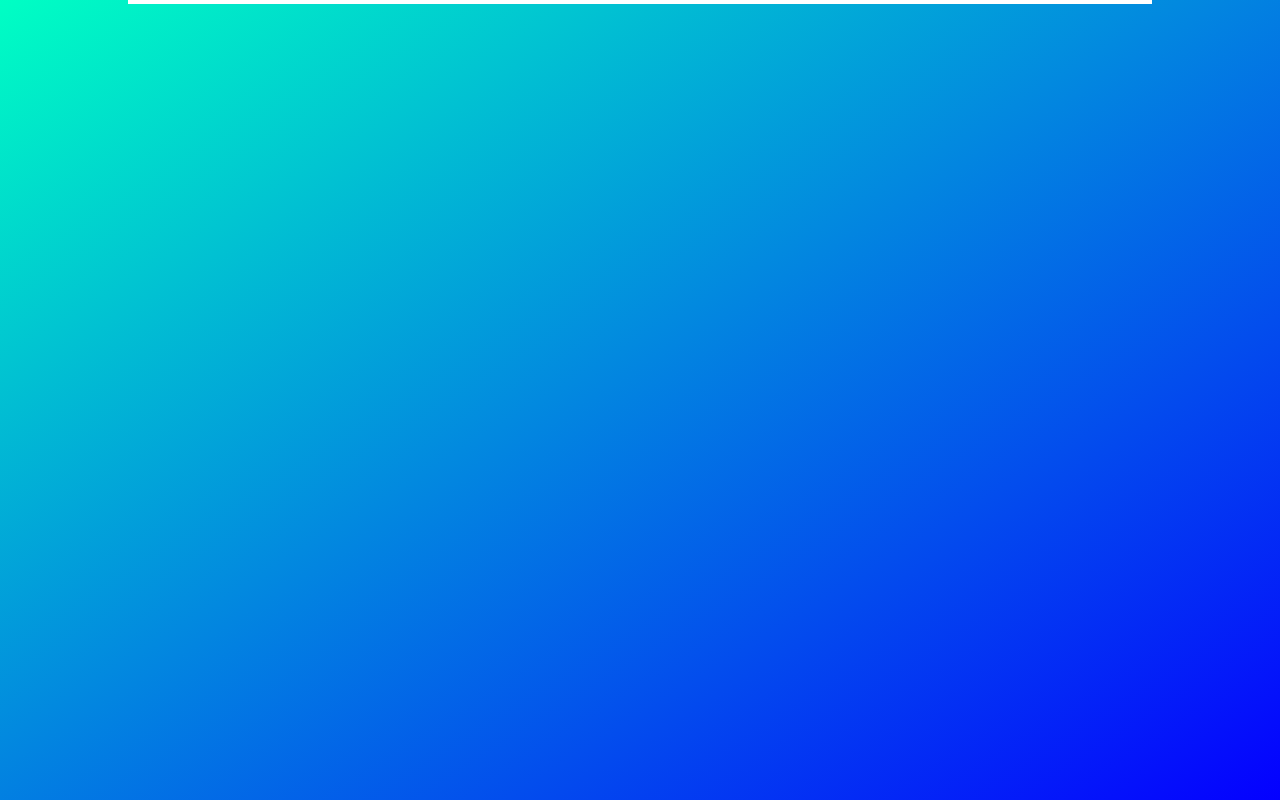
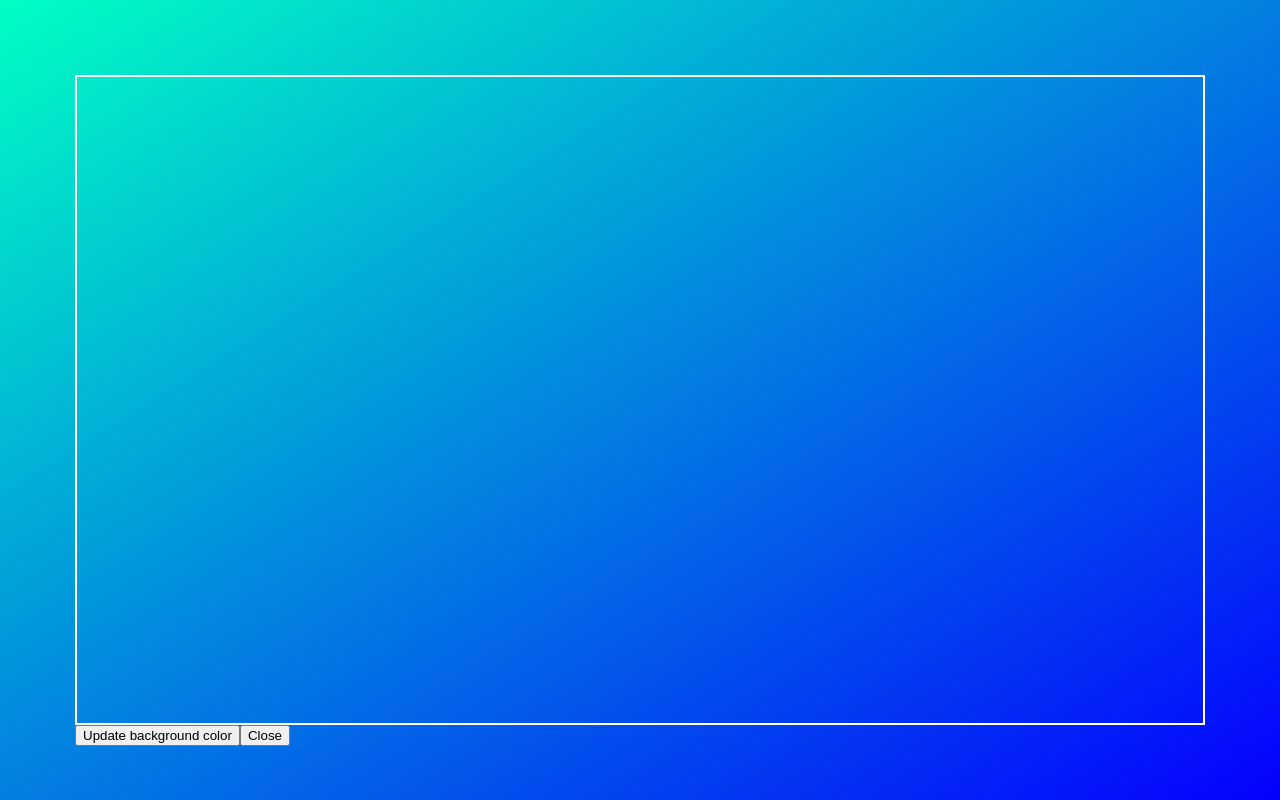
Before and after one commit to jackjocross/personal-site, a React app: page / in a window 1280 px wide. Built offline with nearby package versions, Linux system fonts and the light colour scheme; the HTML template or start-up script is replaced by a standard one.

Commit message:
Close button and update color button

```diff
--- a/app/App.jsx
+++ b/app/App.jsx
@@ -1,7 +1,7 @@
 import React from 'react';
 import Background from './Background.jsx';
 import Layout from './Layout.jsx';
-import styles from './main.css';
+import styles from './app.css';
 
 export default class App extends React.Component {
 	constructor(props) {
@@ -13,13 +13,13 @@ export default class App extends React.Component {
 	}
 	render() {
 		return (
-			<div className={styles.container} onClick={this.containerClick}>
+			<div className={styles.container}>
 				<Background hue={this.state.backgroundHue} />
-				<Layout />
+				<Layout updateBackground={this.updateBackground}/>
 			</div>
 		);
 	};
-	containerClick = () => {
+	updateBackground = () => {
 		const backgroundHue = Math.floor(Math.random() * 360);
 		this.setState({backgroundHue});
 	};
--- a/app/Background.jsx
+++ b/app/Background.jsx
@@ -1,5 +1,5 @@
 import React from 'react';
-import styles from './main.css';
+import styles from './background.css';
 
 export default class Background extends React.Component {
 	render() {
--- a/app/Layout.jsx
+++ b/app/Layout.jsx
@@ -1,102 +1,72 @@
 import React from 'react';
-import styles from './main.css';
+import PageSettings from './PageSettings.jsx';
+import styles from './layout.css';
 
 export default class Layout extends React.Component {
+
+
+
 	constructor(props) {
 		super(props);
 
-		this.closed = '10%';
-		this.expanded = '50%';
+		this.leftParams = ['leftCol', 'rightCol', 'expandWidth', 'closeWidth'];
+		this.rightParams = ['rightCol', 'leftCol', 'expandWidth', 'closeWidth'];
+		this.topParams = ['topRow', 'bottomRow', 'expandHeight', 'closeHeight'];
+		this.bottomParams = ['bottomRow', 'topRow', 'expandHeight', 'closeHeight'];
 
-		this.state = {
-			topHeight: this.closed,
-			rightWidth: this.closed,
-			bottomHeight: this.closed,
-			leftWidth: this.closed,
+		this.initialState = {
+			leftCol: styles.leftCol + ' ' + styles.closeWidth,
+			topRow: styles.topRow + ' ' + styles.closeHeight,
+			bottomRow: styles.bottomRow + ' ' + styles.closeHeight,
+			rightCol: styles.rightCol + ' ' + styles.closeWidth
 		};
+
+		this.state = this.initialState;
 	}
 	render() {
-
-		const topStyle = {
-			height: this.state.topHeight
-		};
-
-		const rightStyle = {
-			width: this.state.rightWidth
-		};
-
-		const bottomStyle = {
-			height: this.state.bottomHeight
-		};
-
-		const leftStyle = {
-			width: this.state.leftWidth
-		};
-
 		return (
-			<div className={ styles.layout }>
-				<div style={leftStyle} className={styles.leftCol} onClick={this.leftClick}>
-					<div style={topStyle} className={styles.topRow}></div>
-					<div className={styles.middleRow}></div>
-					<div style={bottomStyle} className={styles.bottomRow}></div>
+			<div className={styles.layout}>
+				<div className={this.state.leftCol} >
+					<div className={this.state.topRow}></div>
+					<div className={styles.middleRow} onClick={() => this.openSide(...this.leftParams)}>
+					</div>
+					<div className={this.state.bottomRow}></div>
 				</div>
 
 				<div className={styles.centerCol}>
-					<div style={topStyle} className={styles.topRow} onClick={this.topClick}></div>
+					<div className={this.state.topRow} onClick={() => this.openSide(...this.topParams)}>
+					</div>
 					<div className={styles.middleRow} onClick={this.centerClick}></div>
-					<div style={bottomStyle} className={styles.bottomRow} onClick={this.bottomClick}></div>
+					<div className={this.state.bottomRow} onClick={() => this.openSide(...this.bottomParams)}>
+						<PageSettings updateBackground={this.props.updateBackground} closeFn={() => this.closeSide(...this.bottomParams)}/>
+					</div>
 				</div>
 
-				<div style={rightStyle} className={styles.rightCol} onClick={this.rightClick}>
-					<div style={topStyle} className={styles.topRow}></div>
-					<div className={styles.middleRow}></div>
-					<div style={bottomStyle} className={styles.bottomRow}></div>
+				<div className={this.state.rightCol}>
+					<div className={this.state.topRow}></div>
+					<div className={styles.middleRow} onClick={() => this.openSide(...this.rightParams)}>
+					</div>
+					<div className={this.state.bottomRow}></div>
 				</div>
 			</div>
 		);
 	};
-	leftClick = () => {
-		let leftWidth = this.expanded,
-		rightWidth = this.closed;
-		if (this.state.leftFlex === this.expanded) {
-			leftWidth = this.closed;
+	openSide = (side, oppSide, expandStyle, closeStyle) => {
+		let sideStyle = styles[side] + ' ' + styles[expandStyle];
+		let oppSideStyle = styles[oppSide] + ' ' + styles[closeStyle];
+
+		if (this.state[side] === sideStyle) {
+			return;
 		}
 
-		this.setState({leftWidth, rightWidth});
+		this.setState({[side]: sideStyle, [oppSide]: oppSideStyle});
 	};
-	rightClick = () => {
-		let rightWidth = this.expanded,
-		leftWidth = this.closed;
-		if (this.state.rightWidth === this.expanded) {
-			rightWidth = this.closed;
-		}
+	closeSide = (side, oppSide, expandStyle, closeStyle) => {
+		let sideStyle = styles[side] + ' ' + styles[closeStyle];
 
-		this.setState({rightWidth, leftWidth});
+		this.setState({[side]: sideStyle})
 	};
 	centerClick = () => {
-		let leftWidth = this.closed,
-		rightWidth = this.closed,
-		topHeight = this.closed,
-		bottomHeight = this.closed;
-
-		this.setState({leftWidth, rightWidth, topHeight, bottomHeight});
-	};
-	topClick = () => {
-		let topHeight = this.expanded,
-		bottomHeight = this.closed;
-		if (this.state.topHeight === this.expanded) {
-			topHeight = this.closed;
-		}
-
-		this.setState({topHeight, bottomHeight});
-	};
-	bottomClick = () => {
-		let bottomHeight = this.expanded,
-		topHeight = this.closed;
-		if (this.state.bottomHeight === this.expanded) {
-			bottomHeight = this.closed;
-		}
-
-		this.setState({bottomHeight, topHeight});
-	};
+		this.setState(this.initialState);
+	}
 }
--- /dev/null
+++ b/app/PageSettings.jsx
@@ -0,0 +1,14 @@
+import React from 'react';
+import styles from './pageSettings.css';
+
+export default class PageSettings extends React.Component {
+	render() {
+
+		return (
+			<div className={styles.container}>
+				<button type="button" onClick={this.props.updateBackground}>Update background color</button>
+				<button type="button" onClick={this.props.closeFn}>Close</button>
+			</div>
+		);
+	};
+}
--- /dev/null
+++ b/app/app.css
@@ -0,0 +1,12 @@
+html, body {
+	height: 100%;
+	width: 100%;
+	margin: 0;
+	padding: 0;
+}
+
+.container {
+	position: absolute;
+	height: 100%;
+	width: 100%;
+}
--- /dev/null
+++ b/app/background.css
@@ -0,0 +1,6 @@
+.background {
+	position: absolute;
+	height: 100%;
+	width: 100%;
+	z-index: -1;
+}
--- a/app/main.css
+++ b/app/layout.css
@@ -1,39 +1,3 @@
-html, body {
-	height: 100%;
-	width: 100%;
-	margin: 0;
-	padding: 0;
-}
-
-.app {
-	height: 100%;
-	width: 100%;
-}
-
-.background {
-	position: absolute;
-	height: 100%;
-	width: 100%;
-	z-index: -1;
-}
-
-.backgroundBorder {
-	width: 90%;
-    height: 90%;
-    border: 5px solid white;
-    margin: auto;
-    top: 50%;
-    position: relative;
-    -webkit-transform: translateY(-50%);
-	-ms-transform: translateY(-50%);
-	transform: translateY(-50%);
-}
-
-.container {
-	height: 100%;
-	width: 100%;
-}
-
 .layout {
 	height: 100%;
 	width: 100%;
@@ -51,10 +15,6 @@ html, body {
     transition: width 500ms ease-in-out;
 }
 
-.leftCol .middleRow:hover {
-	background: rgba(255 ,255 ,255 ,0.2);
-}
-
 .centerCol {
 	height: 100%;
 	flex-grow: 12;
@@ -68,6 +28,7 @@ html, body {
     -o-transition: height 500ms ease-in-out;
     -ms-transition: height 500ms ease-in-out;
     transition: height 500ms ease-in-out;
+    display: flex;
 }
 
 .centerCol .bottomRow {
@@ -76,6 +37,7 @@ html, body {
     -o-transition: height 500ms ease-in-out;
     -ms-transition: height 500ms ease-in-out;
     transition: height 500ms ease-in-out;
+    display: flex;
 }
 
 .rightCol {
@@ -89,7 +51,19 @@ html, body {
     transition: width 500ms ease-in-out;
 }
 
+.leftCol .middleRow:hover {
+	background: rgba(255 ,255 ,255 ,0.2);
+}
+
+.leftCol.expandWidth .middleRow {
+	background: rgba(255 ,255 ,255 ,0.2);
+}
+
 .rightCol .middleRow:hover {
+	background: rgba(255, 255, 255, 0.2);
+}
+
+.rightCol.expandWidth .middleRow {
 	background: rgba(255, 255, 255, 0.2);
 }
 
@@ -97,7 +71,15 @@ html, body {
 	background: rgba(255, 255, 255, 0.2);
 }
 
+.centerCol .topRow.expandHeight {
+	background: rgba(255, 255, 255, 0.2);
+}
+
 .centerCol .bottomRow:hover {
+	background: rgba(255, 255, 255, 0.2);
+}
+
+.centerCol .bottomRow.expandHeight {
 	background: rgba(255, 255, 255, 0.2);
 }
 
@@ -106,5 +88,24 @@ html, body {
 }
 
 .middleRow {
+	display: flex;
 	flex-grow: 1;
 }
+
+.closeHeight {
+	height: 10%;
+	max-height: 75px;
+}
+
+.expandHeight {
+	height: 50%;
+}
+
+.closeWidth {
+	width: 10%;
+	max-width: 75px;
+}
+
+.expandWidth {
+	width: 50%;
+}
--- /dev/null
+++ b/app/pageSettings.css
@@ -0,0 +1,3 @@
+.container {
+	flex-grow: 1;
+}
```
